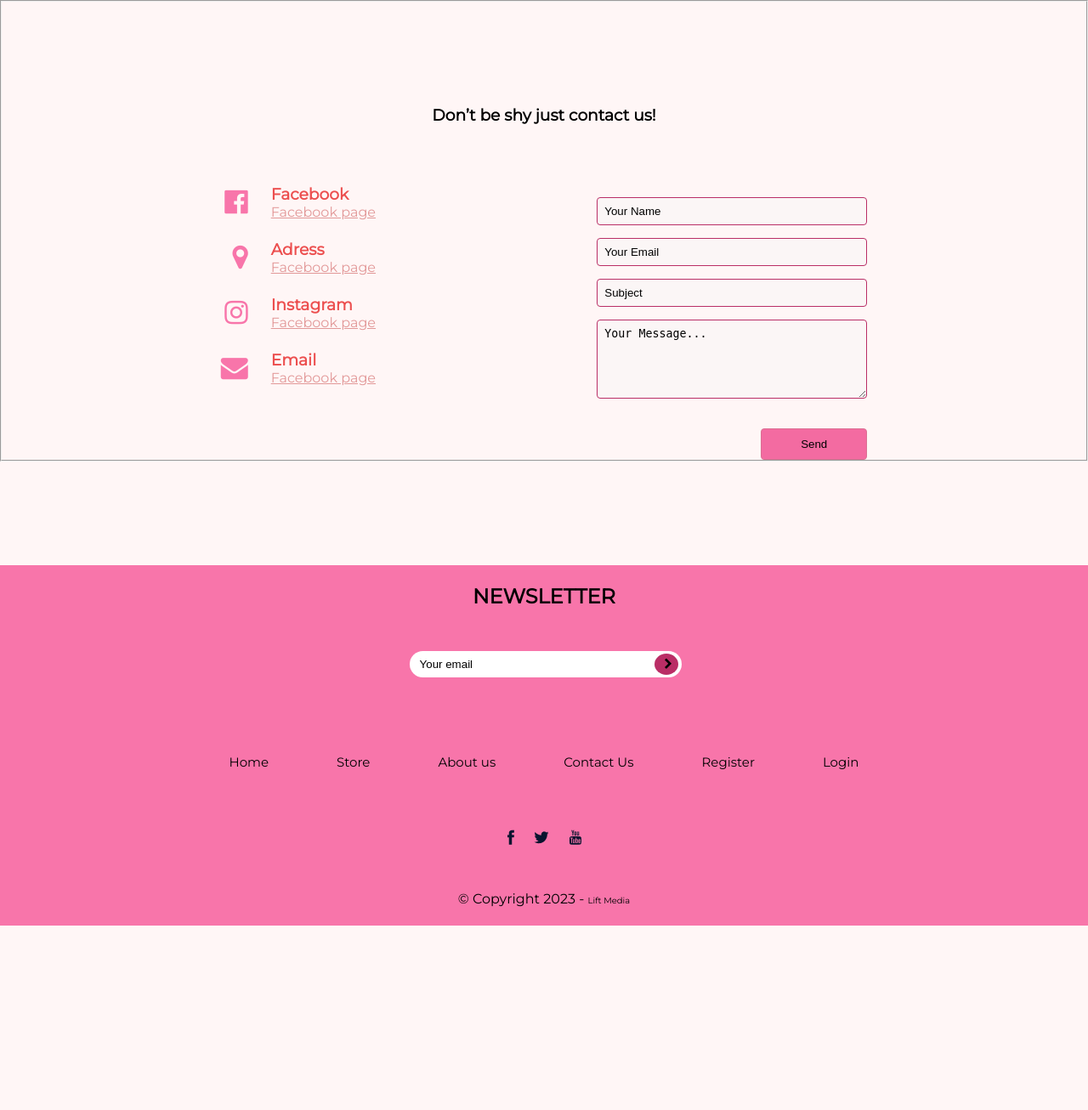
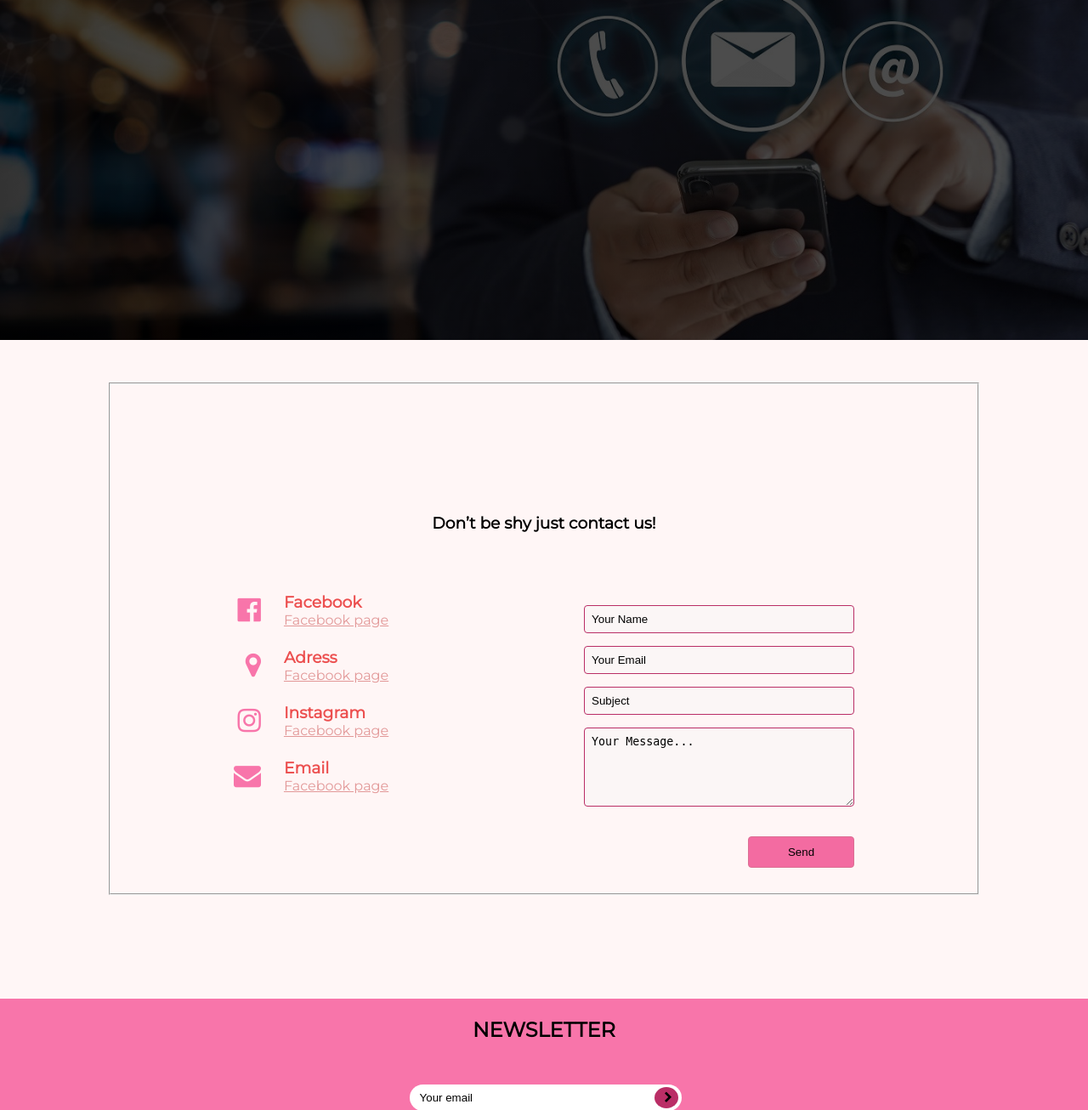
Before and after one commit to anitabuja/ProjektiWeb, a PHP site: page /contactus.html in a window 1280 px wide. Shown: the part 100-1406 px from the top of the page at 85% size. Before the commit the page ends 1189 px from the top, so only its background shows below. Run offline with PHP 8.4, Linux system fonts and the light colour scheme.

Commit message:
made some changes

```diff
--- a/contactus.html
+++ b/contactus.html
@@ -40,25 +40,11 @@
         <div class="contactusbanner">
 
         </div>
-        <div class="container">
-
-            <div class="aboutusbanner">
-                <h3></h3>
-
-            </div>
-        </div>
 
 
-
-
-
-
-
-
-
-        <fieldset>
             <section class="contactform">
                 <div class="container">
+                    <fieldset>
                         <div class="contactcc">
                             <h3>Don’t be shy just contact us!</h3>
                         </div>
@@ -114,9 +100,11 @@
                                     <button type="submit">Send</button>
                                 </div>
                             </form>
+                    </fieldset>
+
                     </div>
             </section>
-        </fieldset>
+
 
 
         <section class="footer_section">
--- a/index.html
+++ b/index.html
@@ -62,7 +62,7 @@
             </div>
         </a>
         <ul class="links">
-            <li><a href="index.html">Home</a></li>
+            <li><a class="active" href="index.html">Home</a></li>
             <li><a href="store.html">Store</a></li>
             <li><a href="aboutus.html">About Us</a></li>
             <li><a href="contactus.html">Contact Us</a></li>
--- a/script/script.js
+++ b/script/script.js
@@ -9,7 +9,6 @@ function validimiLogin() {
     }
     return true;
 }
-
 
 let slideIndex = 1;
 
--- a/style.css
+++ b/style.css
@@ -636,6 +636,27 @@ hr {
   width: 100%;
 }
 
+.contactusbanner{
+  background-image: linear-gradient(rgba(0, 0, 0, 0.7), rgba(0, 0, 0, 0.7)), url(img/contactus.jpg);
+position: relative;
+background-repeat: no-repeat;
+width: 100%;
+height: 400px;
+background-position: center;
+background-size: cover;
+background-attachment: fixed;
+
+}
+
+..links a.active{
+  color: #ba2e66;
+}
+
+fieldset{
+  padding: 30px;
+  margin-top: 50px;
+}
+
 .register_form input[type=text], .register_form input[type=password] {
   width: 100%;
   padding: 15px;
@@ -776,6 +797,7 @@ hr {
     width: 90%;
   }
 
+
   .abboxes {
     grid-template-columns: auto;
     gap: 0;
```
Lines whose indentation alone changed are shown as unchanged.
